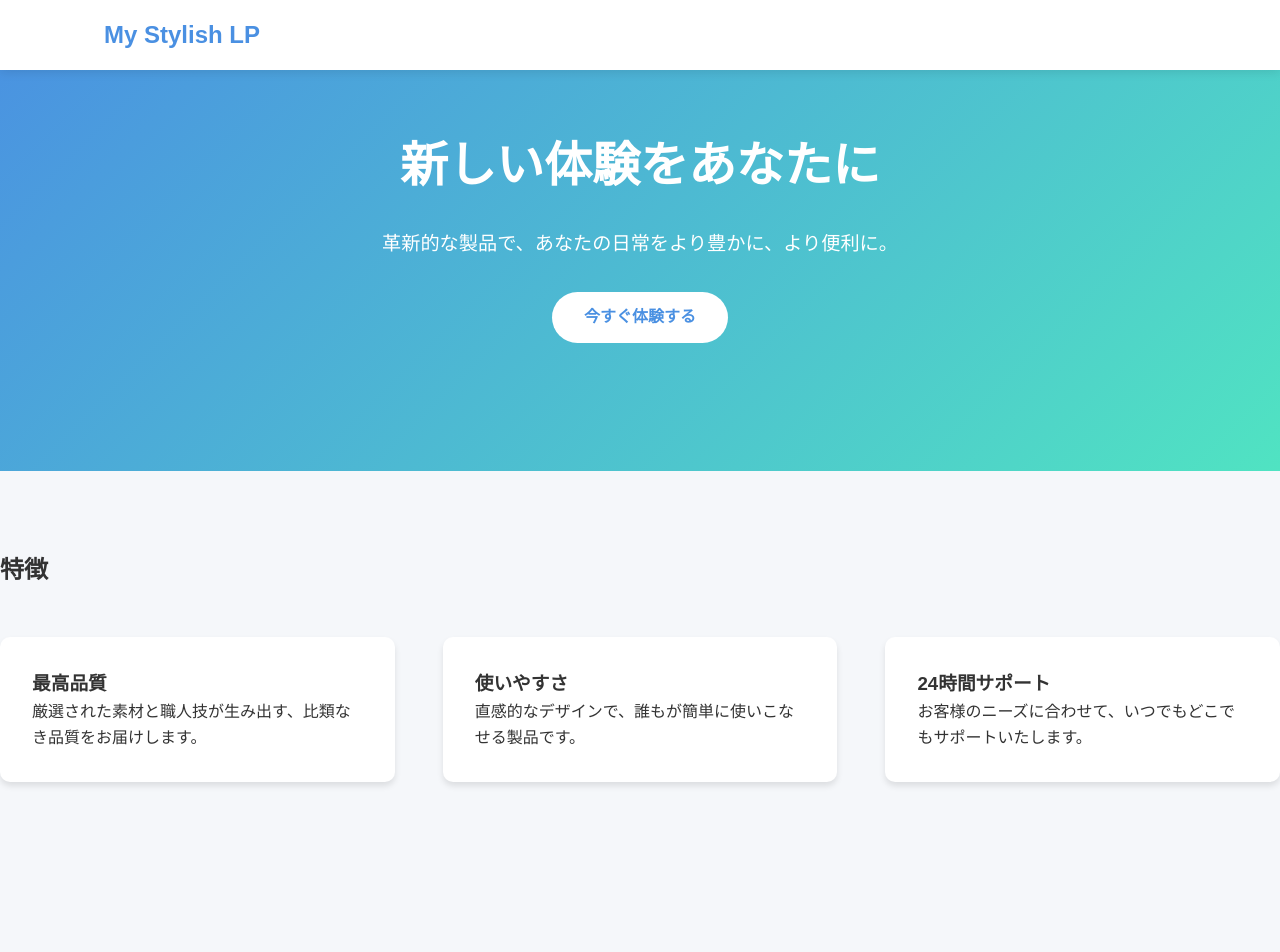
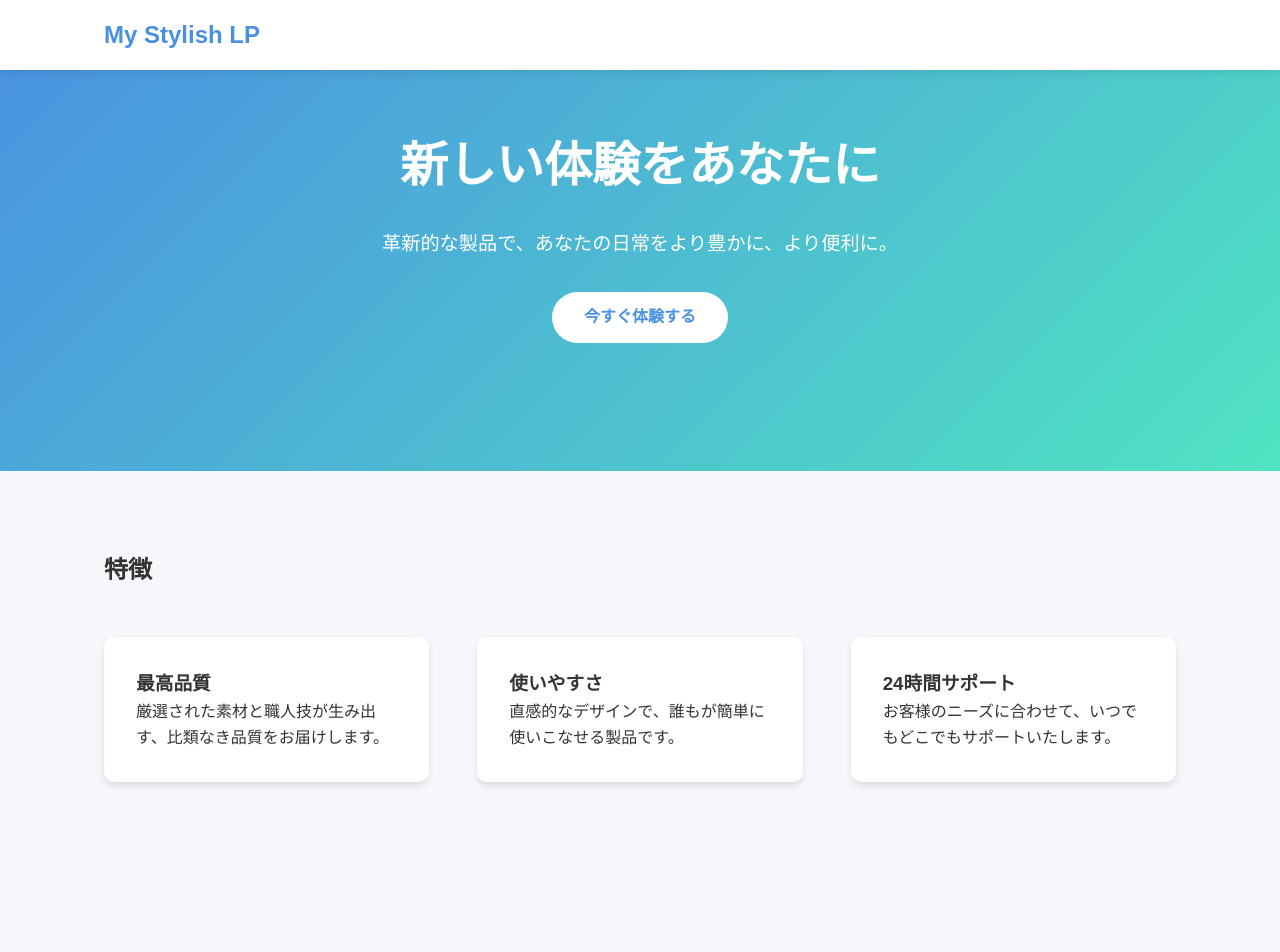
Before and after one commit to riku103/React_training_1, a React (Create React App) app: page / in a window 1280 px wide. Shown: the top 952 px of the page. Built offline with nearby package versions, Linux system fonts and the light colour scheme; the HTML template or start-up script is replaced by a standard one.

Commit message:
Features の CSS Modules を追加

```diff
--- a/src/App.css
+++ b/src/App.css
@@ -57,7 +57,6 @@ h2 {
   margin-bottom: 2rem;
 }
 
-.feature-container,
 .testimonial-container {
   display: flex;
   justify-content: space-between;
@@ -65,7 +64,6 @@ h2 {
   margin-top: 3rem;
 }
 
-.feature,
 .testimonial {
   flex-basis: calc(33.33% - 2rem);
   margin-bottom: 2rem;
@@ -76,16 +74,9 @@ h2 {
   transition: all 0.3s ease;
 }
 
-.feature:hover,
 .testimonial:hover {
   transform: translateY(-5px);
   box-shadow: 0 6px 12px rgba(0, 0, 0, 0.15);
-}
-
-.feature i {
-  font-size: 2.5rem;
-  color: var(--primary-color);
-  margin-bottom: 1rem;
 }
 
 .testimonial p {
--- a/src/components/Features/Features.jsx
+++ b/src/components/Features/Features.jsx
@@ -1,20 +1,22 @@
+import styles from './Features.module.css';
+
 const Features = () => {
   return (
     <section id="features">
-      <div className="section-container">
+      <div className={styles.sectionContainer}>
         <h2>特徴</h2>
-        <div className="feature-container">
-          <div className="feature">
+        <div className={styles.featureContainer}>
+          <div className={styles.feature}>
             <i className="fas fa-gem"></i>
             <h3>最高品質</h3>
             <p>厳選された素材と職人技が生み出す、比類なき品質をお届けします。</p>
           </div>
-          <div className="feature">
+          <div className={styles.feature}>
             <i className="fas fa-mobile-alt"></i>
             <h3>使いやすさ</h3>
             <p>直感的なデザインで、誰もが簡単に使いこなせる製品です。</p>
           </div>
-          <div className="feature">
+          <div className={styles.feature}>
             <i className="fas fa-headset"></i>
             <h3>24時間サポート</h3>
             <p>お客様のニーズに合わせて、いつでもどこでもサポートいたします。</p>
--- /dev/null
+++ b/src/components/Features/Features.module.css
@@ -0,0 +1,34 @@
+.sectionContainer {
+  max-width: 1200px;
+  margin: 0 auto;
+  padding: 0 5%;
+  box-sizing: border-box;
+}
+
+.feature i {
+  font-size: 2.5rem;
+  color: var(--primary-color);
+  margin-bottom: 1rem;
+}
+
+.featureContainer {
+  display: flex;
+  justify-content: space-between;
+  flex-wrap: wrap;
+  margin-top: 3rem;
+}
+
+.feature {
+  flex-basis: calc(33.33% - 2rem);
+  margin-bottom: 2rem;
+  background-color: #fff;
+  padding: 2rem;
+  border-radius: 10px;
+  box-shadow: 0 4px 6px rgba(0, 0, 0, 0.1);
+  transition: all 0.3s ease;
+}
+
+.feature:hover {
+  transform: translateY(-5px);
+  box-shadow: 0 6px 12px rgba(0, 0, 0, 0.15);
+}
```
